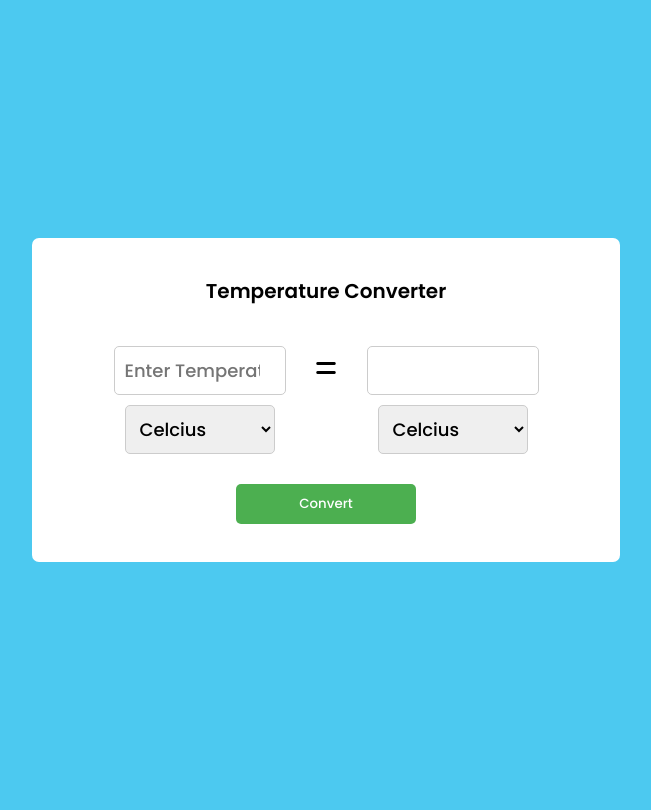
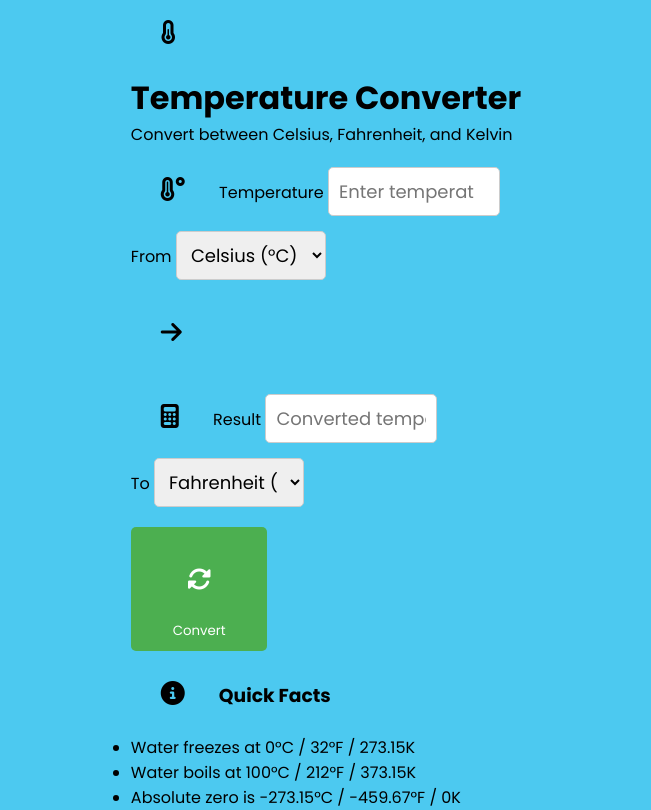
Before and after one commit to Umesh-kumarr/temprature-Converter, a plain HTML site: page index.html in a window 1280 px wide. Shown: the whole page, without its empty margins (314-965 px from the left). Drawn offline with Linux system fonts and the light colour scheme.

Commit message:
new html changes

```diff
--- a/index.html
+++ b/index.html
@@ -4,34 +4,95 @@
     <meta charset="UTF-8">
     <meta name="viewport" content="width=device-width, initial-scale=1.0">
     <title>Temperature Converter</title>
-    <link href="https://fonts.googleapis.com/css2?family=Poppins:wght@500;600&display=swap" rel="stylesheet">
-    <link rel="stylesheet" href="https://cdnjs.cloudflare.com/ajax/libs/font-awesome/6.5.1/css/all.min.css"  />
+    <link href="https://fonts.googleapis.com/css2?family=Poppins:wght@400;500;600;700&display=swap" rel="stylesheet">
+    <link rel="stylesheet" href="https://cdnjs.cloudflare.com/ajax/libs/font-awesome/6.5.1/css/all.min.css">
     <link rel="stylesheet" href="style.css">
 </head>
 <body>
-    <div class="wrapper">
-        <h2>Temperature Converter</h2>
-        <div class="both">
-        <div class="temperature">
-            <input type="number" id="temperature" placeholder="Enter Temperature">
-            <select id="fromUnit">
-                <option value="C">Celcius</option>
-                <option value="K">kelvin</option>
-                <option value="F">Fahrenheit</option>
-            </select>
-        </div>
-        <i class='fas fa-equals'></i>
-        <div class=" result">
-            <input type="text" id="result" readonly>
-            <select id="toUnit">
-                <option value="C">Celcius</option>
-                <option value="K">kelvin</option>
-                <option value="F">Fahrenheit</option>
-            </select>
+    <div class="container">
+        <div class="converter-card">
+            <header class="card-header">
+                <i class="fas fa-thermometer-half header-icon"></i>
+                <h1>Temperature Converter</h1>
+                <p>Convert between Celsius, Fahrenheit, and Kelvin</p>
+            </header>
+
+            <main class="converter-form">
+                <div class="input-section">
+                    <div class="input-group">
+                        <label for="temperature" class="input-label">
+                            <i class="fas fa-temperature-high"></i>
+                            Temperature
+                        </label>
+                        <input
+                            type="number"
+                            id="temperature"
+                            placeholder="Enter temperature"
+                            step="any"
+                            class="temperature-input"
+                        >
+                    </div>
+
+                    <div class="unit-selector">
+                        <label for="fromUnit" class="select-label">From</label>
+                        <select id="fromUnit" class="unit-select">
+                            <option value="C">Celsius (°C)</option>
+                            <option value="F">Fahrenheit (°F)</option>
+                            <option value="K">Kelvin (K)</option>
+                        </select>
+                    </div>
+                </div>
+
+                <div class="conversion-arrow">
+                    <i class="fas fa-arrow-right"></i>
+                </div>
+
+                <div class="output-section">
+                    <div class="input-group">
+                        <label for="result" class="input-label">
+                            <i class="fas fa-calculator"></i>
+                            Result
+                        </label>
+                        <input
+                            type="text"
+                            id="result"
+                            readonly
+                            class="result-input"
+                            placeholder="Converted temperature"
+                        >
+                    </div>
+
+                    <div class="unit-selector">
+                        <label for="toUnit" class="select-label">To</label>
+                        <select id="toUnit" class="unit-select">
+                            <option value="F">Fahrenheit (°F)</option>
+                            <option value="C">Celsius (°C)</option>
+                            <option value="K">Kelvin (K)</option>
+                        </select>
+                    </div>
+                </div>
+            </main>
+
+            <div class="action-section">
+                <button onclick="convert()" class="convert-btn">
+                    <i class="fas fa-sync-alt"></i>
+                    Convert
+                </button>
+            </div>
+
+            <div class="info-section">
+                <div class="info-card">
+                    <h3><i class="fas fa-info-circle"></i> Quick Facts</h3>
+                    <ul>
+                        <li>Water freezes at 0°C / 32°F / 273.15K</li>
+                        <li>Water boils at 100°C / 212°F / 373.15K</li>
+                        <li>Absolute zero is -273.15°C / -459.67°F / 0K</li>
+                    </ul>
+                </div>
+            </div>
         </div>
     </div>
-    <button onclick="convert()">Convert</button>
-    </div>
+
     <script src="app.js"></script>
 </body>
 </html>
```
